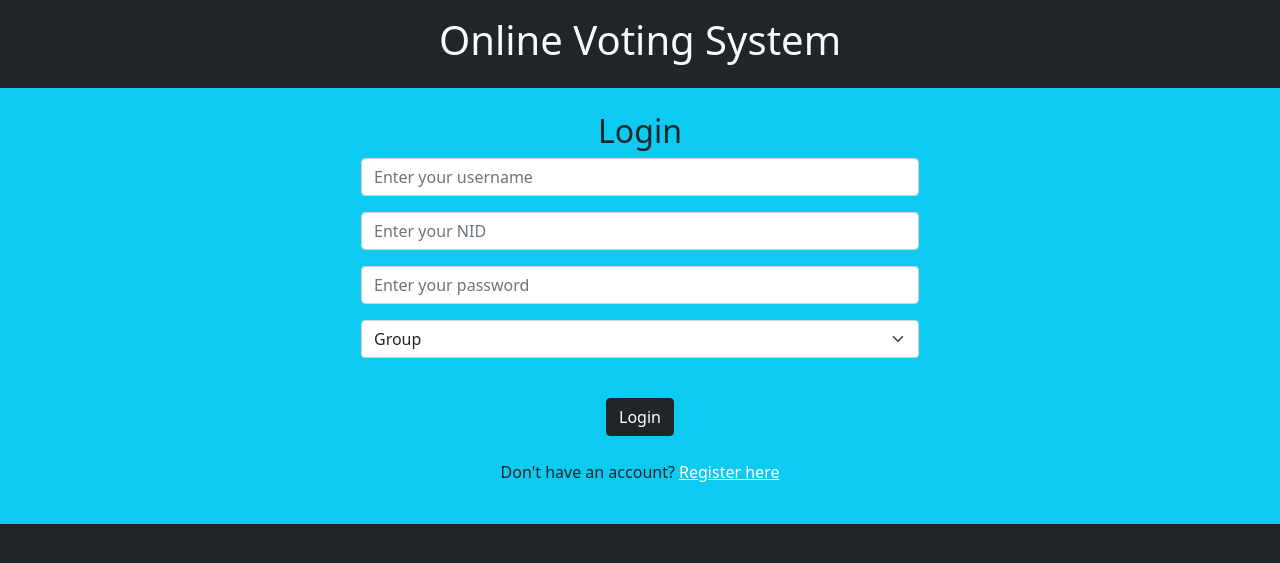
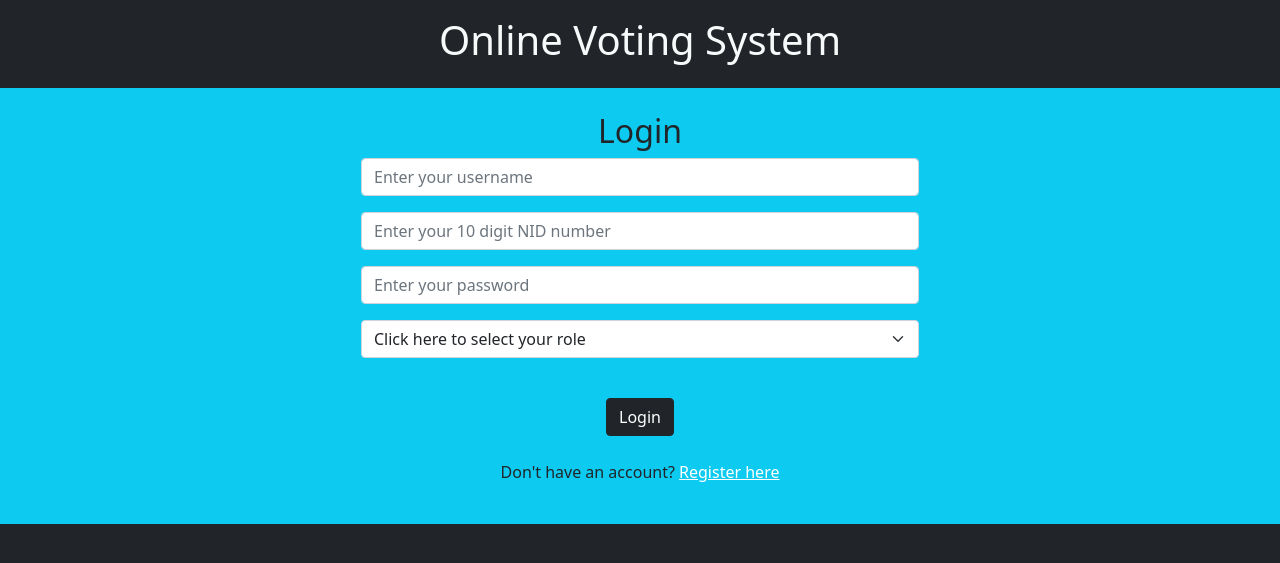
Before and after one commit to aatansen/OVS-by-Crypton, a PHP site: page / in a window 1280 px wide. Shown: the top 563 px of the page. Run offline with PHP 8.4, Linux system fonts and the light colour scheme.

Commit message:
Fixed login page
Form redirect fixed
NID placeholder , length fixed
Roles input field fixed

```diff
--- a/index.php
+++ b/index.php
@@ -8,25 +8,28 @@
     <title>Online Voting System</title>
     <!-- Bootstrap CSS link  -->
     <link href="https://cdn.jsdelivr.net/npm/bootstrap@5.1.3/dist/css/bootstrap.min.css" rel="stylesheet" integrity="sha384-1BmE4kWBq78iYhFldvKuhfTAU6auU8tT94WrHftjDbrCEXSU1oBoqyl2QvZ6jIW3" crossorigin="anonymous">
+
 </head>
+
 <body class="bg-dark">
     <h1 class="text-light text-center p-3">Online Voting System</h1>
     <div class="bg-info py-4">
         <h2 class="text-center">Login</h2>
         <div class="container text-center">
-            <form action="./actions/login.php" method="POST">
+            <form action="#" method="POST">
                 <div class="mb-3">
                     <input class="form-control w-50 m-auto" type="text" name="username" placeholder="Enter your username" required="required">
                 </div>
                 <div class="mb-3">
-                    <input class="form-control w-50 m-auto" type="text" name="nid" placeholder="Enter your NID" required="required" minlength="9" maxlength="10">
+                    <input class="form-control w-50 m-auto" type="text" name="nid" placeholder="Enter your 10 digit NID number" required="required" minlength="10" maxlength="10">
                 </div>
                 <div class="mb-3">
                     <input class="form-control w-50 m-auto" type="text" name="password" placeholder="Enter your password" required="required">
                 </div>
                 <div class="mb-3">
-                    <select name="std" class="form-select w-50 m-auto" required="required">
-                        <option value="group">Group</option>
+                    <select name="roles" class="form-select w-50 m-auto" required="required">
+                        <option value="" disabled="disabled" selected>Click here to select your role</option>
+                        <option value="candidate">Candidate</option>
                         <option value="voter">Voter</option>
                     </select>
                 </div>
@@ -36,4 +39,5 @@
         </div>
     </div>
 </body>
+
 </html>
```
